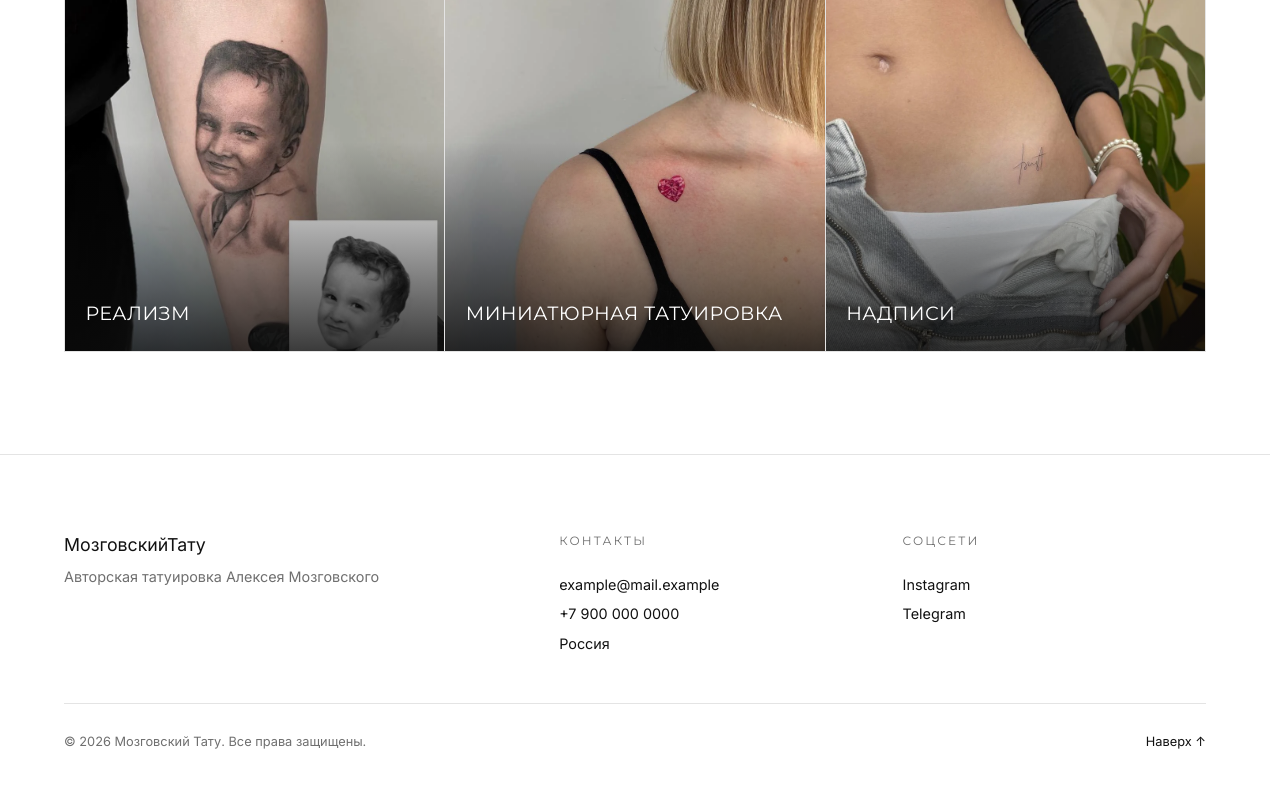
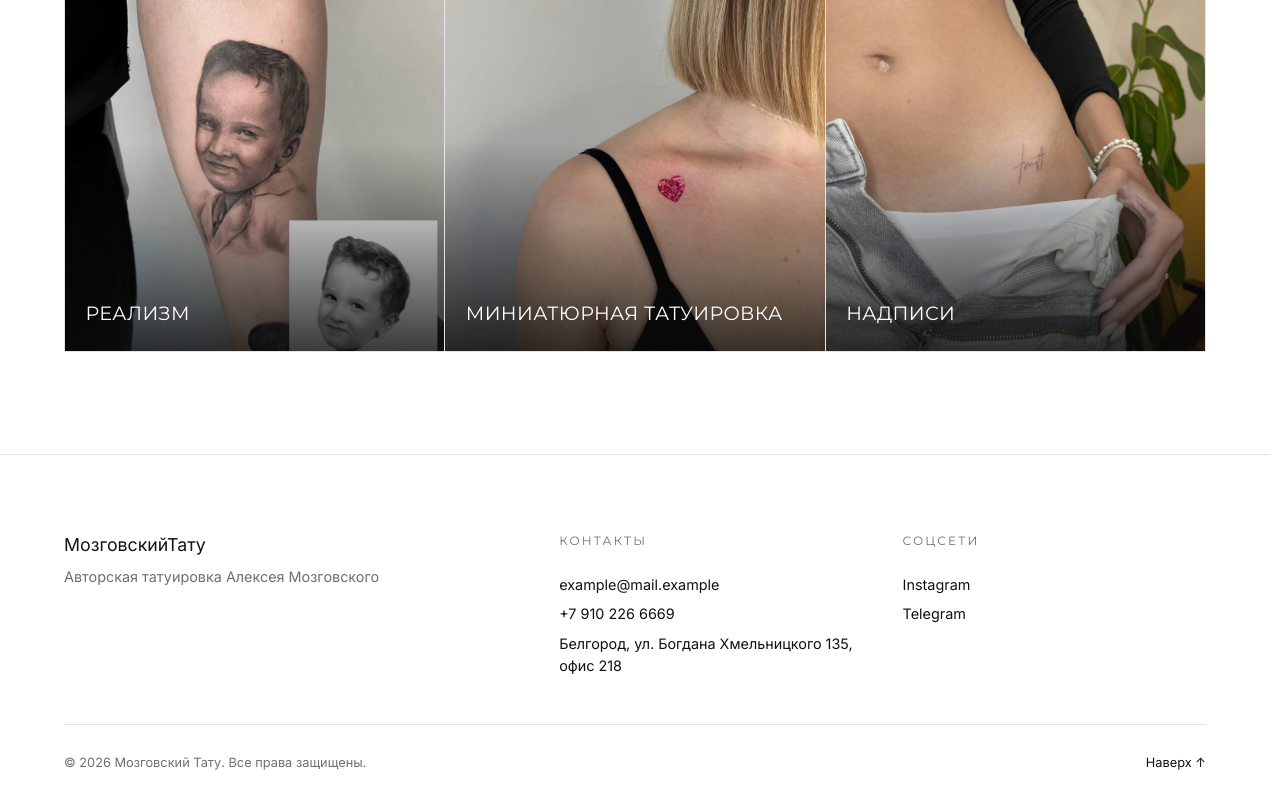
Before and after one commit to buggykk/tatsuuka-site, a plain HTML site: page index.html in a window 1280 px wide. Shown: the part 3549-4349 px from the top of the page. Before the commit the page ends 4328 px from the top, so only its background shows below. Drawn offline with Linux system fonts and the light colour scheme.

Commit message:
адрес + номер телефона

```diff
--- a/index.html
+++ b/index.html
@@ -64,7 +64,7 @@
       </ol>
 
       <div class="site-nav__meta">
-        <p>Helsinki, Suomi</p>
+        <p>Белгород, ул. Богдана Хмельницкого 135, офис 218</p>
         <p><a href="mailto:hello@morozov-tattoo.example">hello@morozov-tattoo.example</a></p>
       </div>
     </div>
@@ -313,8 +313,8 @@
       <div class="site-footer__col">
         <p class="site-footer__heading">Контакты</p>
         <a href="mailto:example@mail.example">example@mail.example</a>
-        <a href="tel:+79000000000">+7 900 000 0000</a>
-        <p>Россия</p>
+        <a href="tel:+79102266669">+7 910 226 6669</a>
+        <p>Белгород, ул. Богдана Хмельницкого 135, офис 218</p>
       </div>
 
       <div class="site-footer__col">
```
